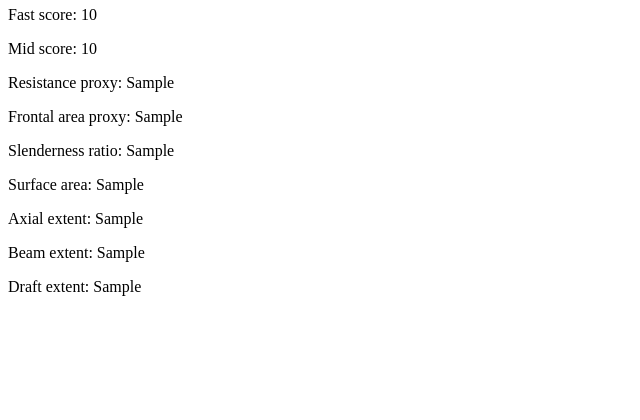
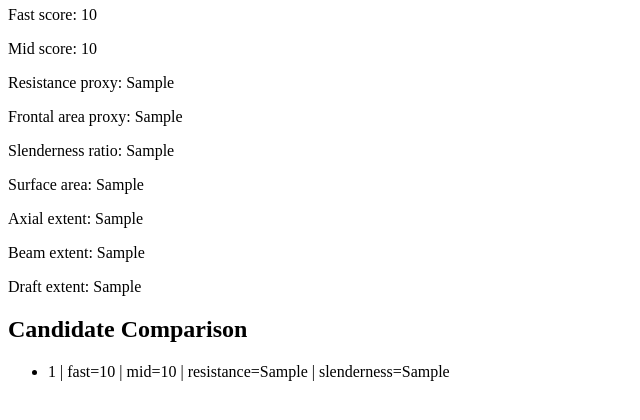
Before and after one commit to crubicleowner/bulbai2, a Python web app: template src/bulbopt/reporting/templates/report.html.j2 in a window 1280 px wide. Shown: the part 295-715 px from the top of the page, without its empty margins (0-640 px from the left). Run offline with Jinja, Linux system fonts and the light colour scheme; the template is opened without the code that fills it: most values are stand-ins (such as "Sample title", 1, 10 or a date in 2020).

Commit message:
feat: add candidate comparison to html report

```diff
--- a/src/bulbopt/application/use_cases/run_vertical_slice.py
+++ b/src/bulbopt/application/use_cases/run_vertical_slice.py
@@ -41,6 +41,10 @@ def run_vertical_slice(project_root: Path, command: CreateCaseCommand) -> CaseSu
                 "status": CaseStatus.COMPLETED.value,
                 "best_candidate_id": best_candidate["candidate_id"],
                 "best_candidate": best_candidate,
+                "ranked_candidates": sorted(
+                    evaluated_candidates,
+                    key=lambda item: item["mid_score"],
+                ),
                 "openfoam_available": False,
                 "high_fidelity_used": False,
             },
--- a/src/bulbopt/reporting/templates/report.html.j2
+++ b/src/bulbopt/reporting/templates/report.html.j2
@@ -23,5 +23,19 @@
     <p>Beam extent: {{ best_candidate.geometry_metrics.beam_extent_m }}</p>
     <p>Draft extent: {{ best_candidate.geometry_metrics.draft_extent_m }}</p>
     {% endif %}
+    {% if ranked_candidates %}
+    <h2>Candidate Comparison</h2>
+    <ul>
+      {% for candidate in ranked_candidates %}
+      <li>
+        {{ candidate.candidate_id }} |
+        fast={{ candidate.fast_score }} |
+        mid={{ candidate.mid_score }} |
+        resistance={{ candidate.score_components.resistance_proxy }} |
+        slenderness={{ candidate.geometry_metrics.slenderness_ratio }}
+      </li>
+      {% endfor %}
+    </ul>
+    {% endif %}
   </body>
 </html>
```
Also changed, not shown: tests/integration/test_vertical_slice_pipeline.py (+4 -0 lines).
